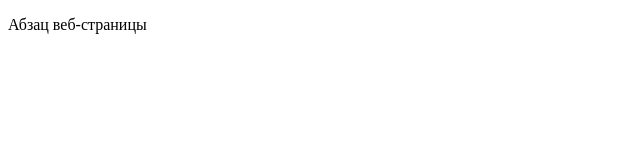
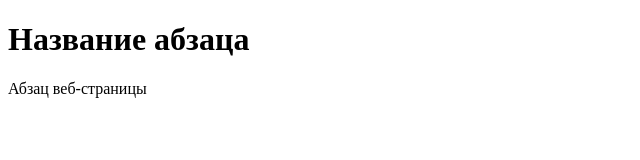
Before and after one commit to WebHeroSchool/Kots-HTML-CSS, a plain HTML site: page index.html in a window 1280 px wide. Shown: the whole page, without its empty margins (0-640 px from the left). Drawn offline with Linux system fonts and the light colour scheme.

Commit message:
Добавлено название абзаца

```diff
--- a/index.html
+++ b/index.html
@@ -5,6 +5,7 @@
   <title>Заголовок</title>
 </head>
 <body>
+  <h1>Название абзаца</h1>
   <p>Абзац веб-страницы</p>
 </body>
 </html>
```
